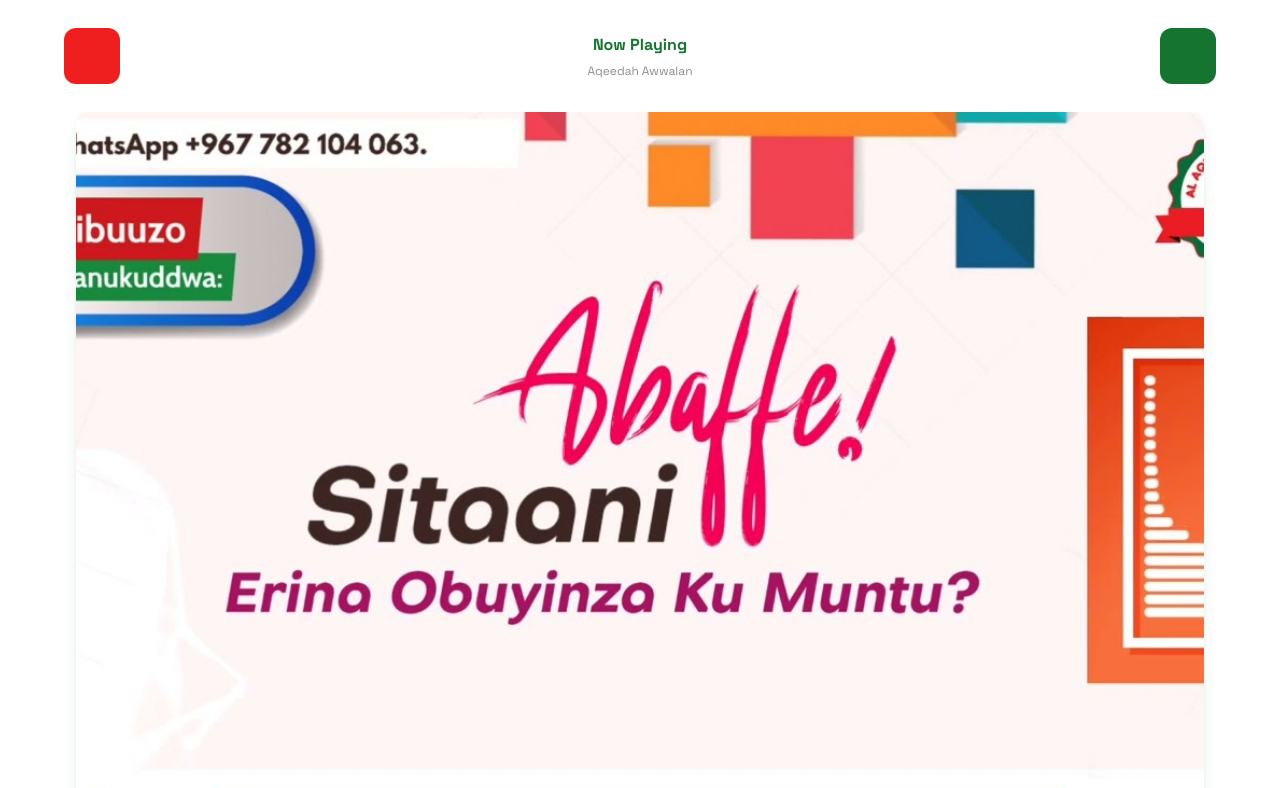
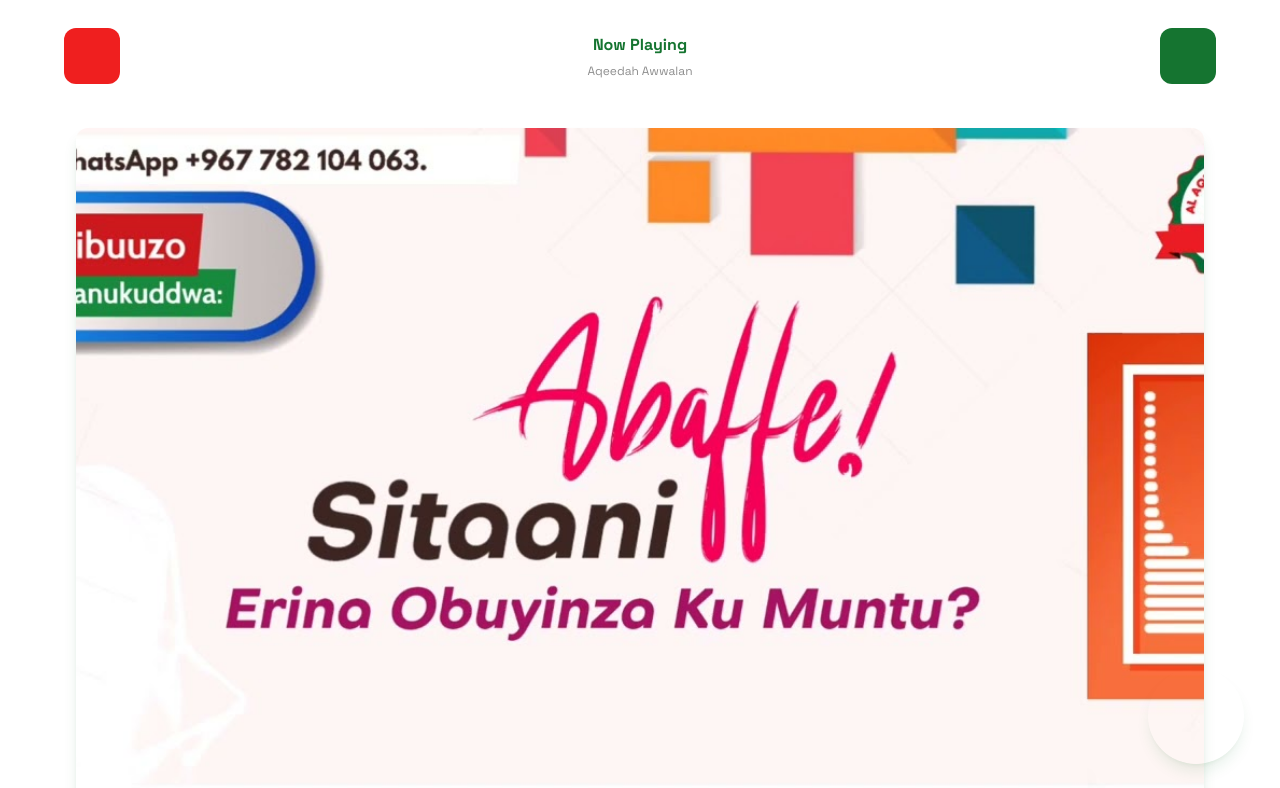
Before and after one commit to Yassinproweb/AqeedatMedia, a website built with Vite: page index.html in a window 1280 px wide. Shown: the top 788 px of the page. Built offline with nearby package versions, Linux system fonts and the light colour scheme; a web font is replaced by a local one.

Commit message:
added grad

```diff
--- a/index.html
+++ b/index.html
@@ -11,7 +11,7 @@
   <link rel="icon" type="image/png" href="/imgs/Aqeedah.png">
 
   <!-- link to css file -->
-  <link rel="stylesheet" href="src/main.css">
+  <link rel="stylesheet" href="./src/main.css">
 
   <!-- hugeicons -->
   <link rel="stylesheet" href="https://cdn.hugeicons.com/font/hgi-stroke-rounded.css">
@@ -69,7 +69,12 @@
     </section>
   </main>
 
-  <main id="playing" class="hid den w-full min-h-svh flex-col items-center justify-start gap-7 pt-7 paused">
+  <div id="float-play"
+    class="fixed bottom-9 right-9 size-24 items-center justify-center rounded-full shadow-lg shadow-green/10 z-[100] bg-transparent">
+    <div class="w-full h-full relative items-center justify-center animate-spin gradient z-[110]"></div>
+  </div>
+
+  <main id="playing" class="hid den w-full min-h-svh flex-col items-center justify-start gap-11 pt-7 paused">
     <div class="w-full items-center justify-between gap-3">
       <button id="arrow-back"
         class="size-14 hgi hgi-stroke hgi-arrow-down-01 text-3xl text-white bg-red rounded-xl flex-shrink-0"></button>
--- a/src/main.css
+++ b/src/main.css
@@ -6,10 +6,10 @@
 
 
 :root {
-  --green: hsl(137, 69%, 25%);
-  --shade: hsl(137, 49%, 25%);
+  --green: hsl(137, 69%, 27%);
+  --shade: hsl(137, 49%, 21%);
   --light: sl(0, 0%, 93%);
-  --red: sl(0, 79%, 59%);
+  --red: sl(0, 79%, 53%);
 }
 
 * {
@@ -84,3 +84,7 @@ h4 {
 #home h4 {
   -webkit-text-stroke: 2px solid var(--shade);
 }
+
+.gradient {
+  background-image: radial-gradient(var(--green), var(--red));
+}
```
